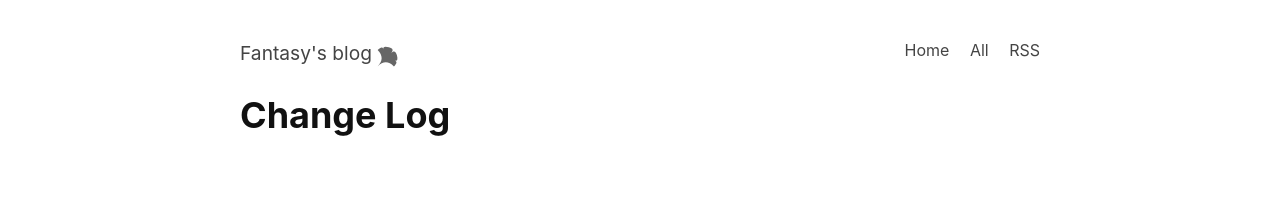
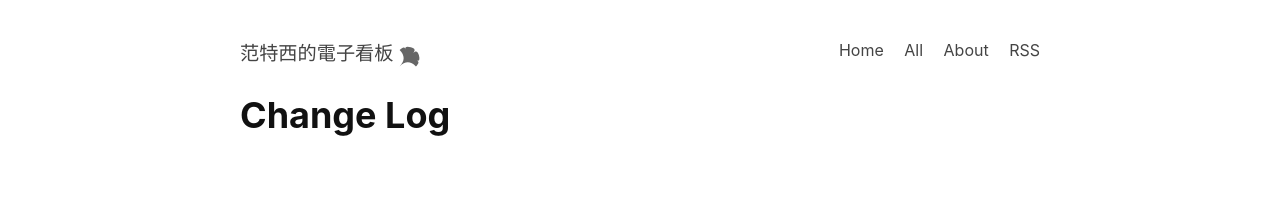
Before and after one commit to tingShean/tingshean.github.io, a Jekyll site: the page built from CHANGELOG.md, in a window 1280 px wide. Shown: the top 219 px of the page. Built offline with Jekyll 4.4.1, drawn with Linux system fonts in a browser that asks for light colours; nearby versions of some CDN libraries; our own code applies the rules of GitHub Pages for plain Markdown files.

Commit message:
[Modify]config

```diff
--- a/_config.yml
+++ b/_config.yml
@@ -12,13 +12,9 @@ title: 范特西的電子看板
 description: > #this means to ignore newlines until "nav_lists:"
   Fantasy's Blog
 
-blog:
-  baseurl: "/blog"
-  title: Fantasy's blog
-  description: Fantasy's Blog
-  nav_lists:
-    - title: About
-      url: /blog/about.html
+nav_lists:
+  - title: About
+    url: /blog/about.html
 
 ## GitHub repository (if the site is hosted by GitHub) ##
 # repository: e.g. someone.github.io
```
